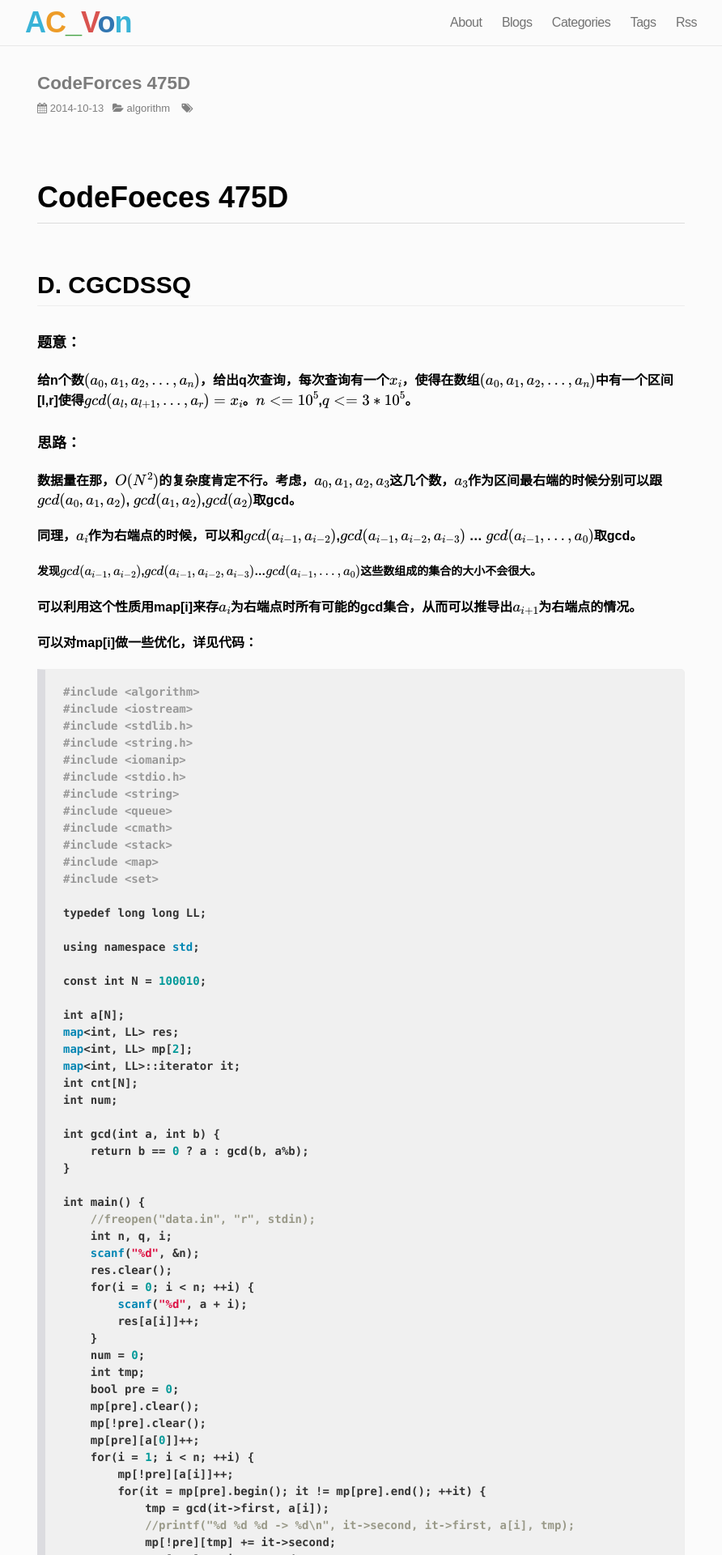
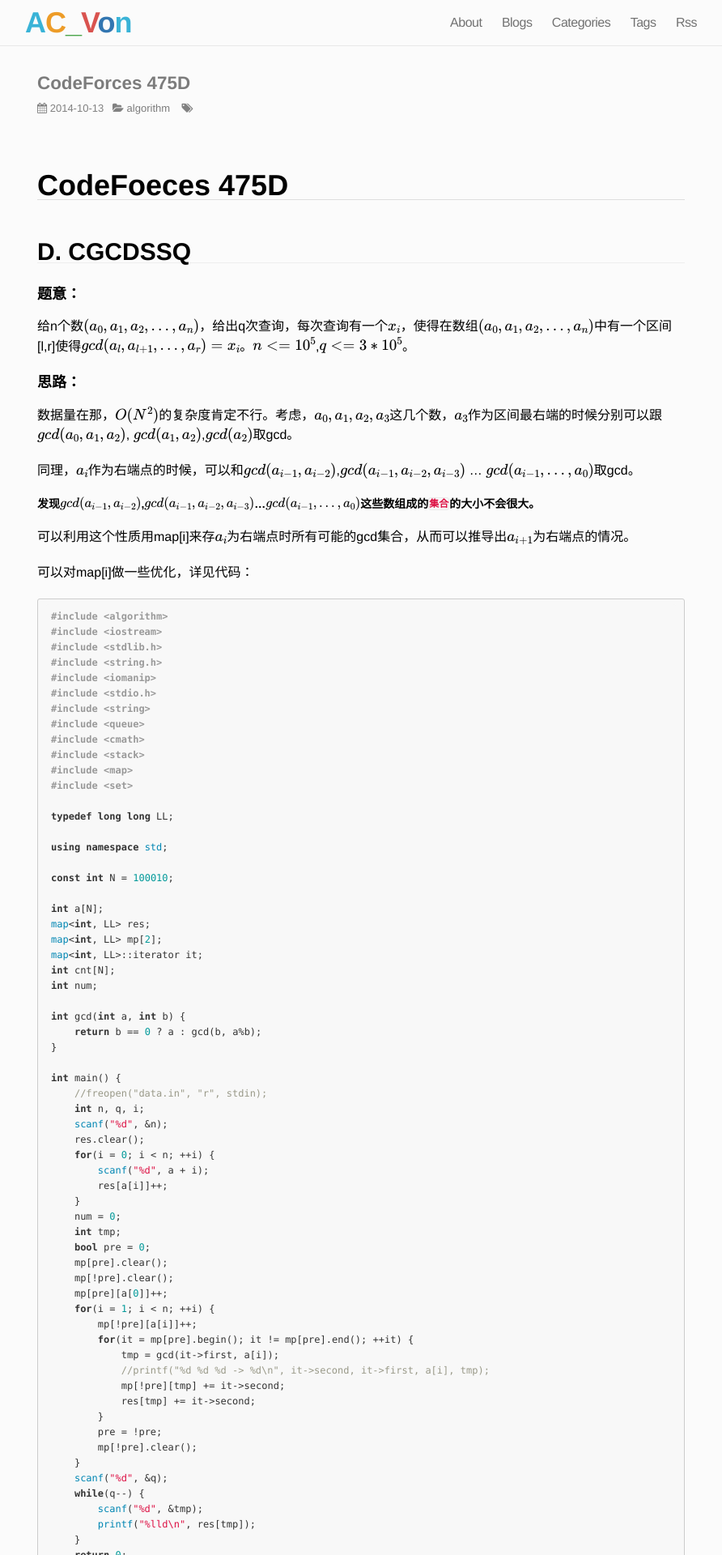
Before and after one commit to vongang/vongang.github.io, a Jekyll site: the page built from _posts/2014-10-13-codeforces-475d.md, in a window 1280 px wide. Shown: the top 1920 px of the page at 81% size, without its empty margins (194-1086 px from the left). Built offline with Jekyll 4.4.1, drawn with Linux system fonts in a browser that asks for light colours; nearby versions of some CDN libraries; Markdown is read by kramdown in place of the engine named in the settings; formulas are drawn with MathJax 3; comment, search, counter and statistics services are not loaded.

Commit message:
Update main.css

```diff
--- a/css/main.css
+++ b/css/main.css
@@ -9,8 +9,8 @@
 html, body { height: 100%; }
 
 body {
-    font-family: 'Source Sans Pro', sans-serif;
-    line-height: 1.1;
+    font-family: Helvetica, sans-serif;
+    line-height: 1.6;
     font-weight: 300;
     background-color: #fdfdfd;
 
@@ -87,7 +87,7 @@ a:visited { color: #7C7C7C; }
     padding-top:20px;
     padding-bottom:30px;
     position: relative;
-    margin-top: -50px;
+    /* margin-top: -50px; */
     height: 50px;
     clear:both;
     font-size: 14px;
@@ -124,26 +124,14 @@ a:visited { color: #7C7C7C; }
 }
 
 .footer-col-2{
-    float:left;
-    /*margin:0px auto;*/
-    margin-top:27px;
-    padding-right:20px;
-}
-
-.footer-col-3 a {
-    color: #A8A8A8;
-}
-
-.footer-col-3{
     float:right;
     margin-top:27px;
     padding-right:20px;
 }
 
-.footer-col-3 a {
+.footer-col-2 a {
     color: #A8A8A8;
 }
-
 
 .site-footer ul { list-style: none; }
 
@@ -214,7 +202,7 @@ a:visited { color: #7C7C7C; }
 }
 
 .posts li a{
-    color: #0F0F0F;
+    color: #bb2222;
     font-size: 15px;
     text-shadow: none;
     line-height: 1.6;
@@ -262,8 +250,8 @@ a:visited { color: #7C7C7C; }
 .post-header .meta a{}
 
 .post-content {
-    font-size: 1.1em;
-    font-weight: 600;
+    font-size: 14px;
+    line-height:1.6;
     margin: 0 0 60px;
 }
 
@@ -286,7 +274,7 @@ a:visited { color: #7C7C7C; }
     margin: 1em 0 15px;
     padding: 0;
     font-weight: bold;
-    line-height: 1.7;
+    line-height: 0.9;
     cursor: text;
     position: relative;
 }
@@ -342,31 +330,64 @@ a:visited { color: #7C7C7C; }
 .listing li{
     list-style-type: none;
 }
+/* CODE
+=============================================================================*/
 
-.post pre,
-.post  code {
-    font-family:Menlo,Consolas,"Courier New",monospace;
-    background-color: #F0F0F0;
+pre, code, tt {
+    color:#d14;
+  font-size: 12px;
+  font-family: Consolas, "Liberation Mono", Courier, monospace;
 }
 
-
-.post .highlight code{
-    font-size:14px !important;
+code, tt {
+  margin: 0 0px;
+  padding: 0px 0px;
+  white-space: nowrap;
+  border: 1px solid #eaeaea;
+  background-color: #f8f8f8;
+  border-radius: 3px;
 }
 
-.post pre {
-    border:1px solid #eee;
-    border-left:10px solid #DCDCE0;
-    border-radius:0;
-    border-top-right-radius:5px;
-    border-bottom-right-radius:5px;
-    padding:10px 15px;
-    overflow:auto;
-}
-.post pre code {
-    background-color:transparent !important
+pre>code {
+  margin: 0;
+  padding: 0;
+  white-space: pre;
+  border: none;
+  background: transparent;
 }
 
+pre {
+  background-color: #f8f8f8;
+  border: 1px solid #ccc;
+  font-size: 13px;
+  line-height: 19px;
+  overflow: auto;
+  padding: 6px 10px;
+  border-radius: 3px;
+}
+
+pre code, pre tt {
+  background-color: transparent;
+  border: none;
+}
+
+kbd {
+    -moz-border-bottom-colors: none;
+    -moz-border-left-colors: none;
+    -moz-border-right-colors: none;
+    -moz-border-top-colors: none;
+    background-color: #DDDDDD;
+    background-image: linear-gradient(#F1F1F1, #DDDDDD);
+    background-repeat: repeat-x;
+    border-color: #DDDDDD #CCCCCC #CCCCCC #DDDDDD;
+    border-image: none;
+    border-radius: 2px 2px 2px 2px;
+    border-style: solid;
+    border-width: 1px;
+    font-family: "Helvetica Neue",Helvetica,Arial,sans-serif;
+    line-height: 10px;
+    padding: 1px 4px;
+}
 
 /*.post-content p,pre,pre.prettyprint,blockquote{margin:0 0 15px}*/
 
@@ -735,7 +756,6 @@ li.listing-seperator {
 }
 
 li.listing-seperator:before {
-    content: "⭠  ";
     color: #ccc;
 }
 
```
